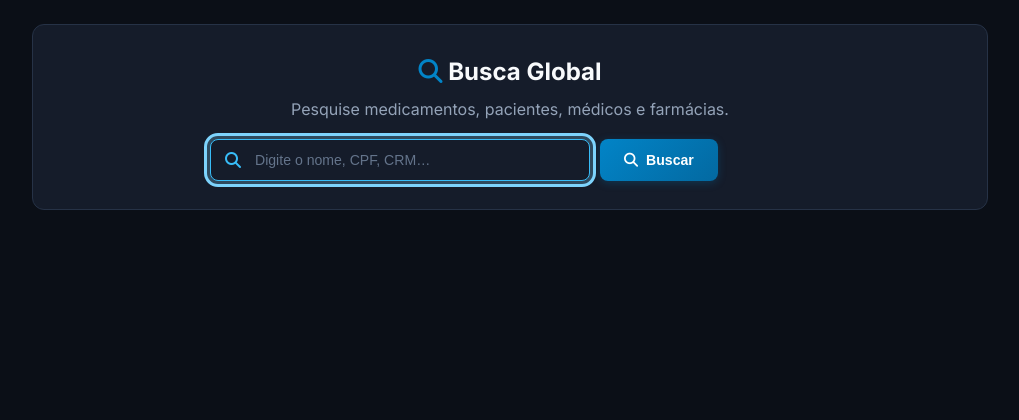
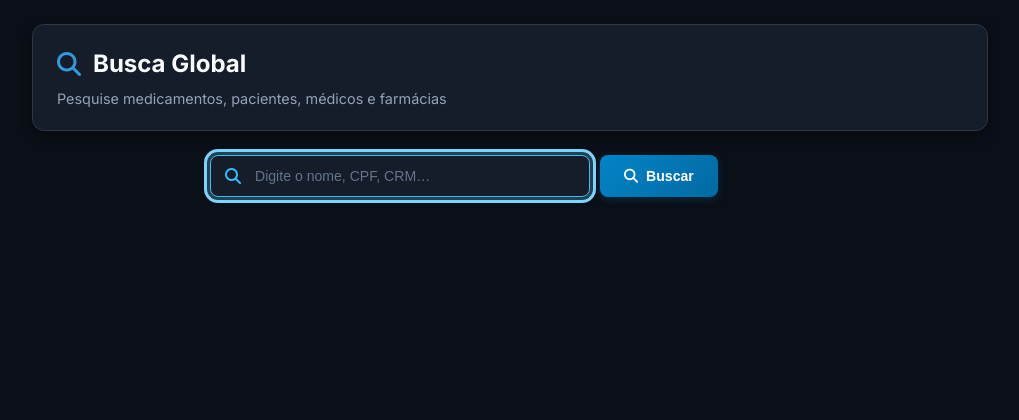
Before and after one commit to dev-ryanmartins/RedeVita-Projeto-Integrador, a Python web app: template frontend/templates/busca.html in a window 1280 px wide. Shown: the top 420 px of the page, without its empty margins (260-1279 px from the left). Run offline with Jinja, Linux system fonts and the light colour scheme; the template is opened without the code that fills it, so the values that code supplies are empty.

Commit message:
feat: converter busca header para classes corporativas padronizadas

```diff
--- a/frontend/templates/busca.html
+++ b/frontend/templates/busca.html
@@ -43,11 +43,14 @@
 {% endblock %}
 
 {% block content %}
-<div class="page-wrapper" style="background-color: var(--bg-app); color: var(--text-primary);">
+<div class="page-wrapper">
 
-    <div class="busca-hero">
-        <h2 style="margin:0 0 6px; color: var(--text-primary);"><i class="fas fa-search" style="color: var(--primary-blue);"></i> Busca Global</h2>
-        <p style="color:var(--text-muted); margin:0;">Pesquise medicamentos, pacientes, médicos e farmácias.</p>
+    <div class="page-header-corporate">
+        <div class="page-header-content">
+            <h1><i class="fas fa-search"></i> Busca Global</h1>
+            <p class="subtitle">Pesquise medicamentos, pacientes, médicos e farmácias</p>
+        </div>
+    </div>
         <form method="GET" action="{{ url_for('busca.buscar') }}" class="busca-input-wrap">
             <div class="search-input-wrapper relative" style="flex: 1; position: relative; display: flex; align-items: center;">
                 <i class="fas fa-search" aria-hidden="true" style="position: absolute; left: 14px; top: 50%; transform: translateY(-50%); pointer-events: none; z-index: 10; color: #64748b; font-size: 0.95rem;"></i>
```
